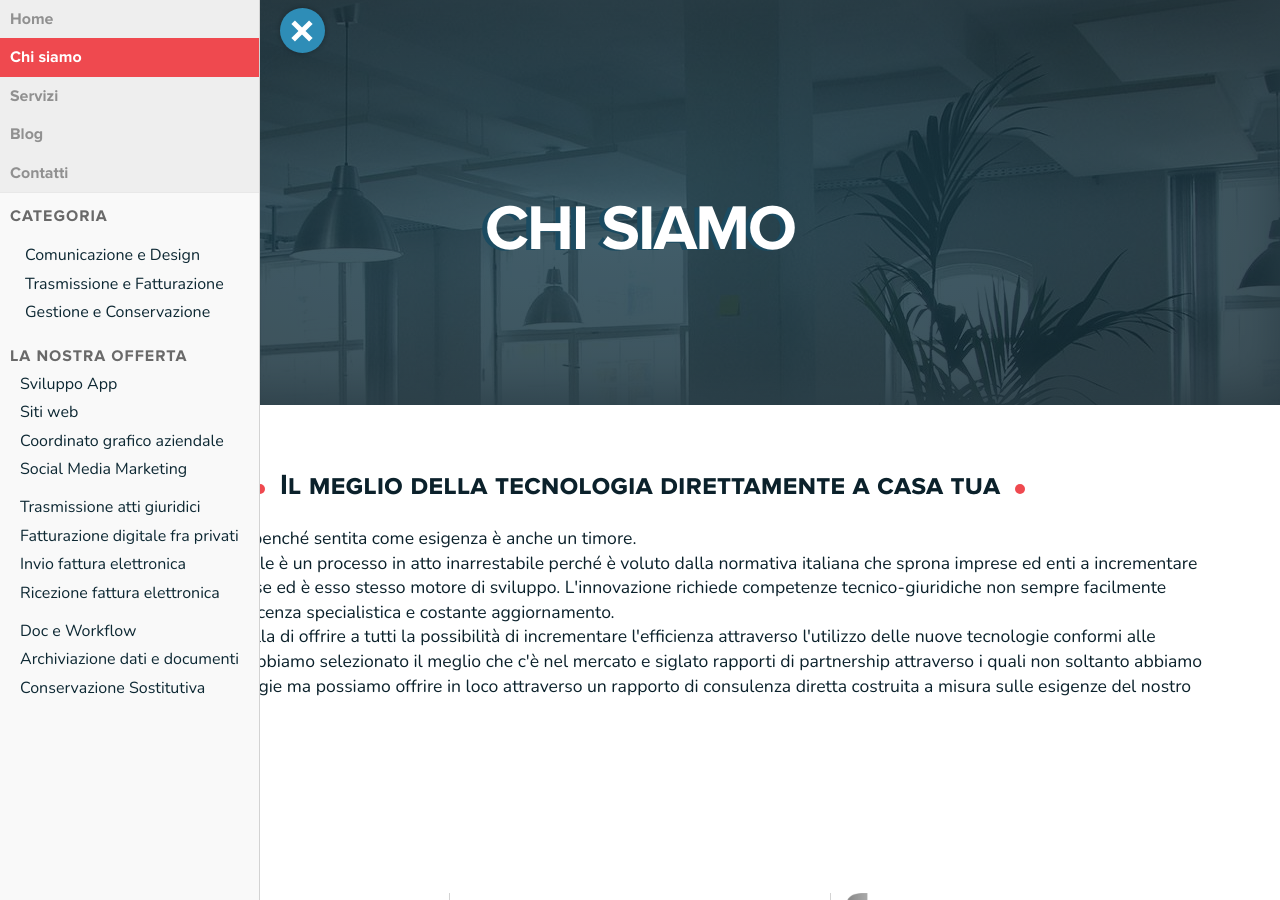
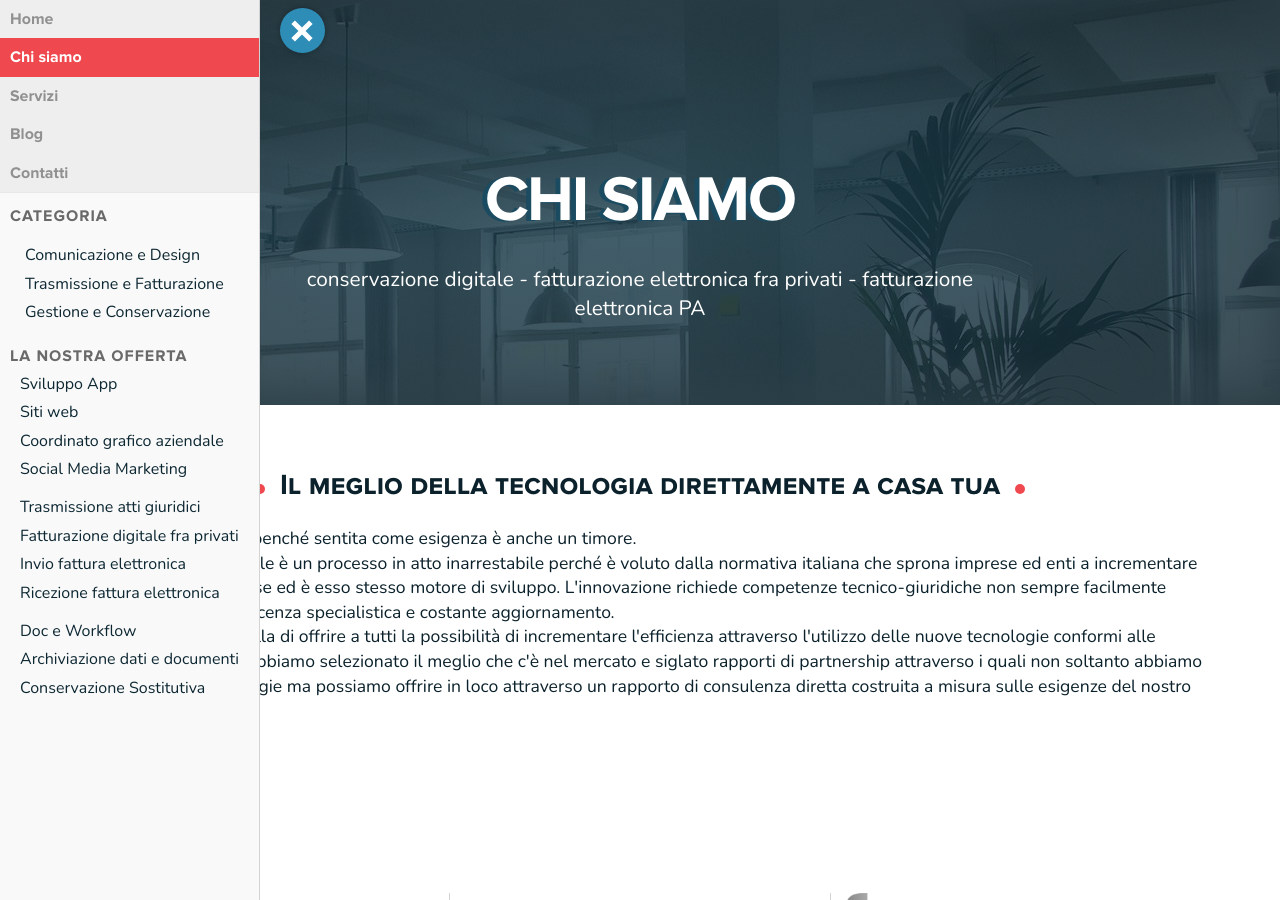
Before and after one commit to flussodigitale/dds, a Jekyll site: the page built from about.html, in a window 1280 px wide and 900 px high. Built offline with Jekyll 4.4.1, drawn with Linux system fonts in a browser that asks for light colours; nearby versions of some CDN libraries; some web fonts are replaced; a style sheet for code colours, icons or effects is not loaded.

Commit message:
correzione percorsi

```diff
--- a/_posts/news/2017-11-03-bando-voucher-digitalizzazione-pmi.markdown
+++ b/_posts/news/2017-11-03-bando-voucher-digitalizzazione-pmi.markdown
@@ -8,7 +8,7 @@ tags: [digitalizzazione, micro impresa, media impresa, piccola impresa]
 permalink: /news/bando-voucher-digitalizzazione-pmi
 
 meta: Il Ministro dello Sviluppo Economico e il Ministro dell’Economia e delle Finanze hanno firmato il Decreto attuativo per l’erogazione di Voucher del valore massimo di 10.000 euro a favore della digitalizzazione delle PMI, preannunciato l’anno scorso.
-image: /assets/img/news/bando-voucher-digitalizzazione-pmi.jpg
+image: /{{site.baseurl}}/assets/img/news/bando-voucher-digitalizzazione-pmi.jpg
 altImg: Bando Voucher Digitalizzazione PMI
 ---
 <h2>Scopri come ammodernare l’infrastruttura informatica della tua azienda spendendo la metà!</h2>
--- a/about.html
+++ b/about.html
@@ -2,7 +2,7 @@
 layout: info
 title: Chi siamo
 meta: Meta description della pagina Chi siamo
-description:
+description: conservazione digitale - fatturazione elettronica fra privati - fatturazione elettronica PA
 ---
 <div class="row">
     <div class="container">
```
